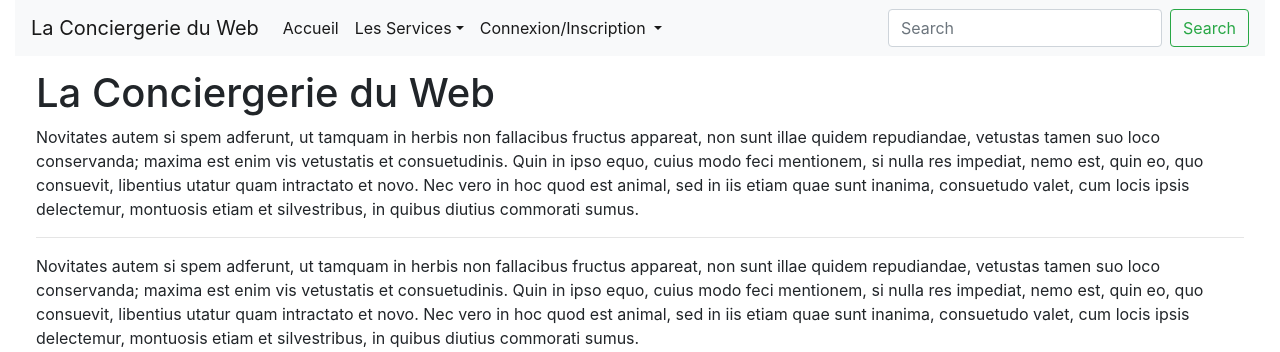
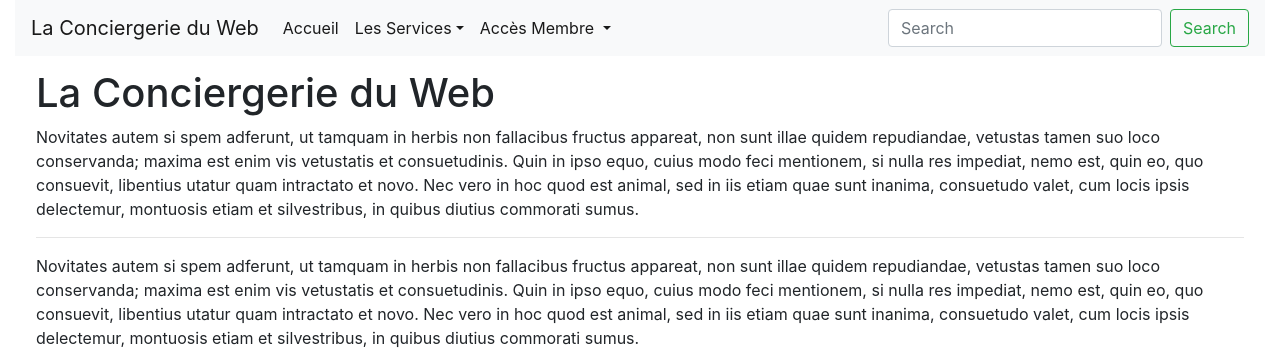
Before and after one commit to Shinfreyr/ConciergerieDuWeb, a PHP site: page / in a window 1280 px wide. Shown: the top 352 px of the page. Run offline with PHP 8.4, Linux system fonts and the light colour scheme; some libraries are stand-ins or nearby versions.

Commit message:
changement intitule inscription/connexion

```diff
--- a/src/View/Frontend/template.php
+++ b/src/View/Frontend/template.php
@@ -59,7 +59,7 @@
                                         echo 'Déconnexion';
                                     }
                                     else {
-                                        echo 'Connexion/Inscription';
+                                        echo 'Accès Membre';
                                     }
                                 ?>
                             </a>
```
